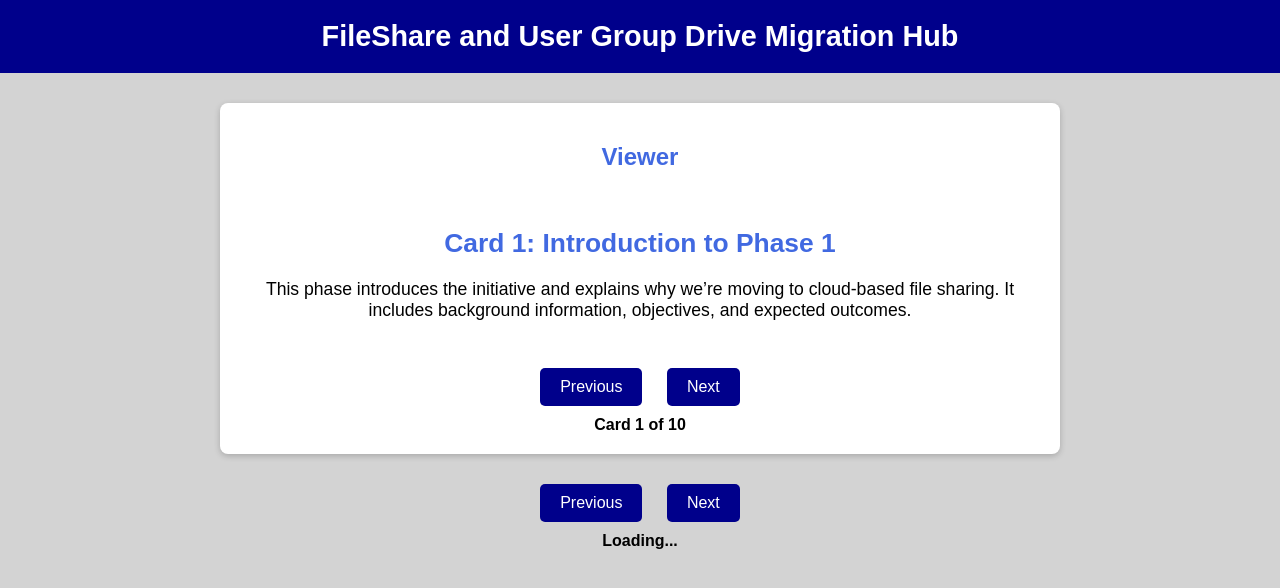
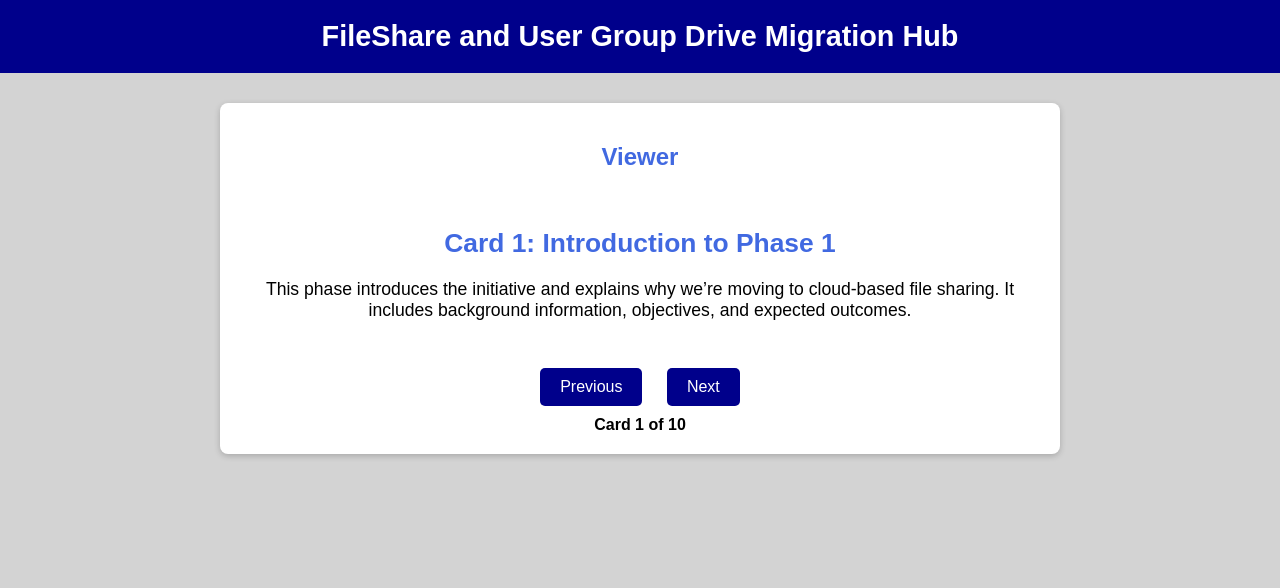
Before and after one commit to kdestro/SSC_FileShare_GroupDrive_Migration, a plain HTML site: page Phase1/index1.html in a window 1280 px wide. Drawn offline with Linux system fonts and the light colour scheme.

Commit message:
Update index1.html

```diff
--- a/Phase1/index1.html
+++ b/Phase1/index1.html
@@ -82,13 +82,6 @@
     <!-- Cards will load here -->
   </div>
 
-  <div class="nav-buttons">
-    <button id="prevBtn">Previous</button>
-    <button id="nextBtn">Next</button>
-  </div>
-
-  <div class="progress" id="progress">Loading...</div>
-
   <script>
     // Load cards1.html into the container
     fetch('cards1.html')
```
